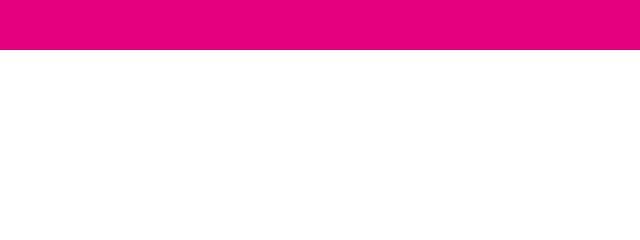
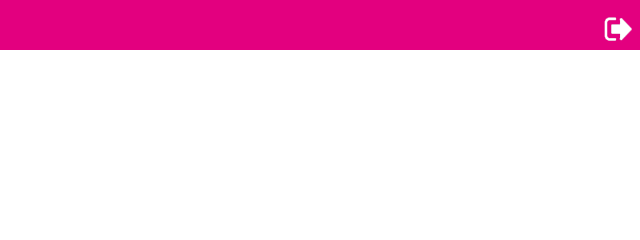
Before and after one commit to eganchau/add, a plain HTML site: page widget/html/personalcenter.html in a window 1280 px wide. Shown: the top 240 px of the page, 640-1280 px from the left. Drawn offline with Linux system fonts and the light colour scheme.

Commit message:
添加退出app按钮功能；清除userInfo信息

```diff
--- a/widget/html/personalcenter.html
+++ b/widget/html/personalcenter.html
@@ -34,6 +34,18 @@
         background: url(../image/back.png);
         background-position: 12px 16px;
         background-size: 11px 18px;
+        background-repeat: no-repeat;
+    }
+
+    header .exit {
+        position: absolute;
+        bottom: 0;
+        right: 0;
+        width: 50px;
+        height: 50px;
+        background: url(../image/exit.png);
+        background-position: 12px 16px;
+        background-size: 30px 25px;
         background-repeat: no-repeat;
     }
 
@@ -100,6 +112,7 @@
 <body>
     <header id="header">
         <div class="back" tapmode onclick="api.closeWin();"></div>
+        <div class="exit" tapmode onclick="fnExitApp();"></div>
     </header>
     <section></section>
     <footer id="footer">
@@ -136,9 +149,12 @@ apiready = function() {
         },
         //bounces: true
     });
+};
 
-
-};
+function fnExitApp() {
+    $api.setStorage("userInfo", '');  //清空用户资料
+    api.closeWidget();
+}
 </script>
 
 </html>
```
